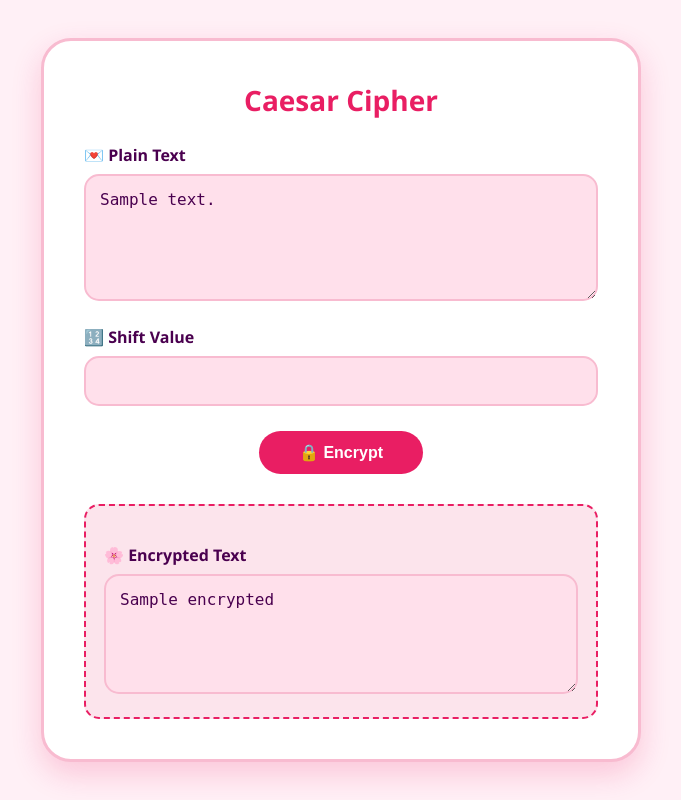
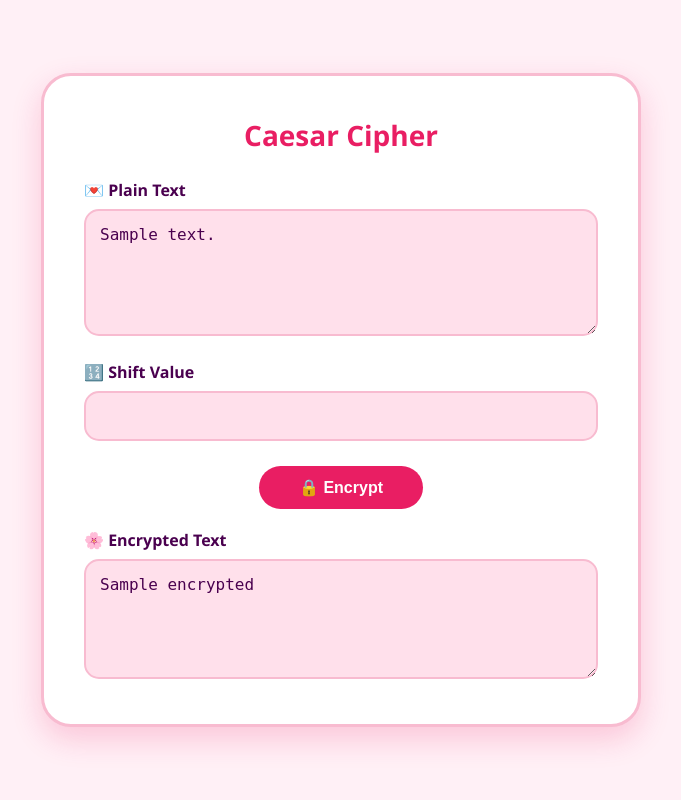
Before and after one commit to kian8890/Caesar-Cipher, a Flask app: template templates/index.html in a window 1280 px wide. Shown: the whole page, without its empty margins (299-980 px from the left). Run offline with Flask 2, Linux system fonts and the light colour scheme; the template is opened without the code that fills it: most values are stand-ins (such as "Sample title", 1, 10 or a date in 2020).

Commit message:
Update index.html

```diff
--- a/templates/index.html
+++ b/templates/index.html
@@ -131,11 +131,9 @@
     </form>
 
     {% if encrypted %}
-      <div class="output">
-        <!-- The label is now above the textarea -->
-        <label>🌸 Encrypted Text</label>
-        <textarea readonly>{{ encrypted }}</textarea> <!-- The encrypted text is inside a textarea -->
-      </div>
+      <!-- Displaying the "Encrypted Text" label above the output textarea -->
+      <label for="encrypted-text">🌸 Encrypted Text</label>
+      <textarea id="encrypted-text" readonly>{{ encrypted }}</textarea>
     {% endif %}
   </div>
 </body>
```
